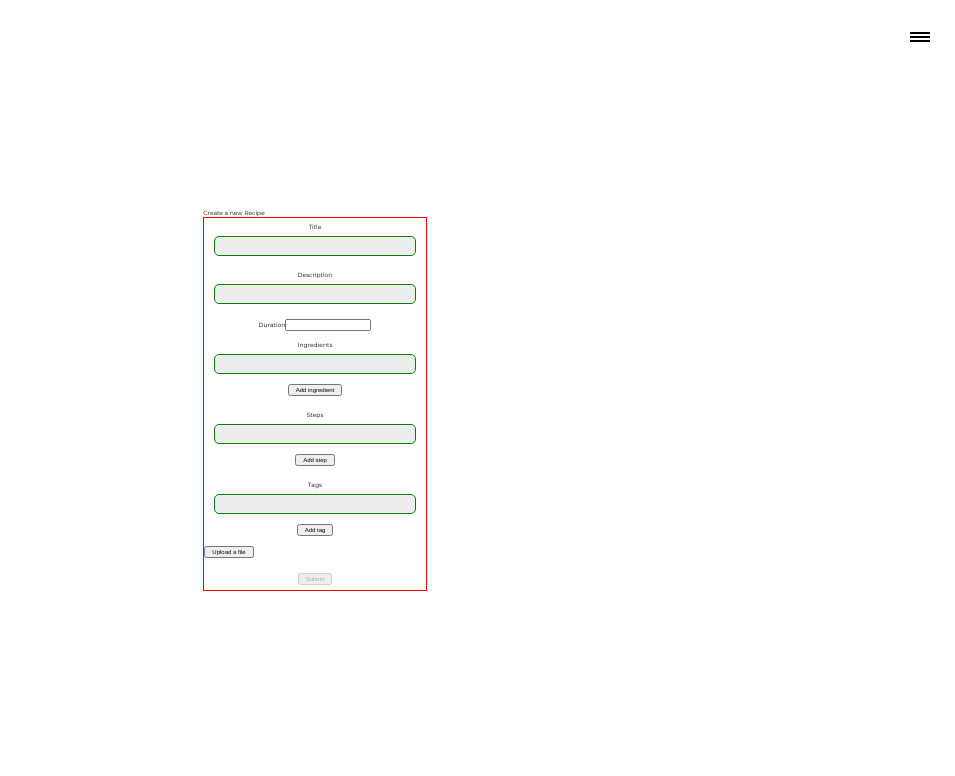
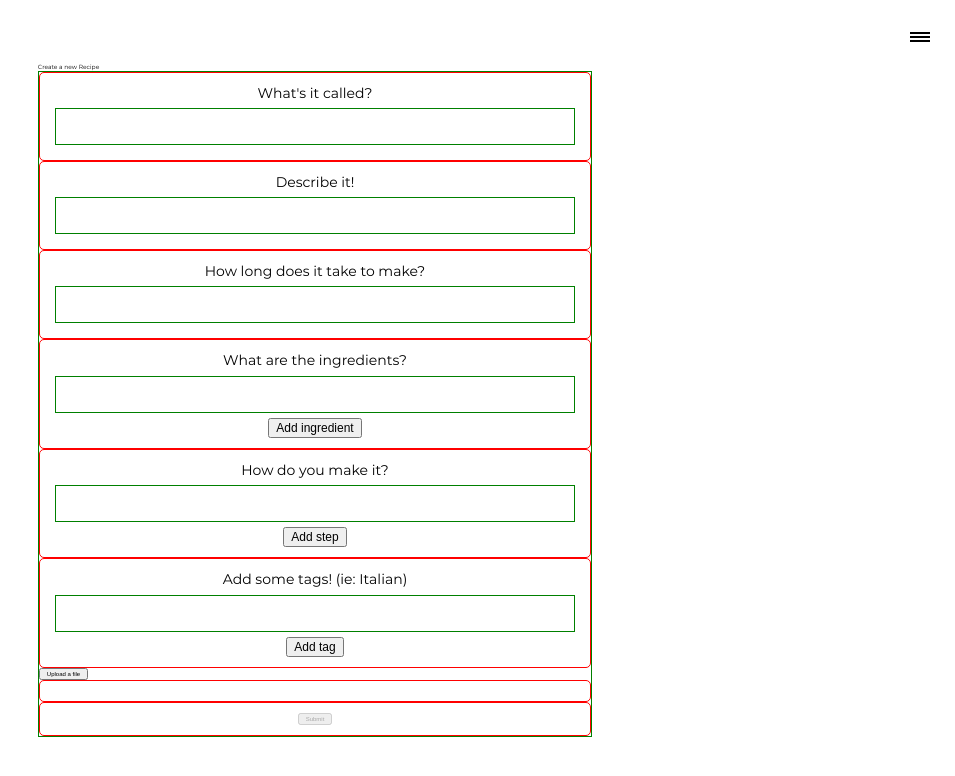
Before and after one commit to ronnoc5991/eatstagram-rework, a React app: page /create in a window 1280 px wide. Shown: the top 776 px of the page, without its empty margins (325-1280 px from the left). Built offline with nearby package versions, Linux system fonts and the light colour scheme.

Commit message:
Start reworking form

```diff
--- a/src/components/App.styles.tsx
+++ b/src/components/App.styles.tsx
@@ -6,4 +6,5 @@ export const StyledMainContent = styled.main`
   min-height: 100vh;
   width: 100%;
   box-sizing: border-box;
+  overflow-x: hidden;
 `;
--- a/src/components/atoms/Input/Input.styles.tsx
+++ b/src/components/atoms/Input/Input.styles.tsx
@@ -6,25 +6,46 @@ export const InputLabel = styled.label`
   justify-content: center;
   align-items: center;
   border-radius: var(--default-border-radius);
-  padding: 0.5rem;
+  padding: 1rem;
   width: 100%;
   cursor: pointer;
+  border: 1px solid red;
 `;
 
 type InputProps = {
   hidden: boolean;
-}
+};
 
 export const StyledInput = styled.input<InputProps>`
-  &[type='text'] {
+  &[type='text'],
+  &[type='number'] {
     all: unset;
     border: 1px solid green;
     margin: 0.5rem;
-    padding: 0.5rem;
+    padding: 1rem;
     width: 100%;
+    font-size: 1.2rem;
     box-sizing: border-box;
-    background-color: rgb(237, 237, 237);
-    border-radius: var(--default-border-radius);
     display: ${(props) => (props.hidden ? 'none' : 'inline-block')};
   }
 `;
+
+export const SubmitButton = styled.input`
+  font-size: 1.2rem;
+`;
+
+export const List = styled.ul`
+  width: 100%;
+`;
+
+type ListItemProps = {
+  isOrdered: boolean;
+};
+
+export const ListItem = styled.li<ListItemProps>`
+  list-style-type: ${(props) => (props.isOrdered ? 'upper-roman' : 'circle')};
+
+  &::marker {
+    font-size: 1.5rem;
+  }
+`;
--- a/src/components/atoms/Input/Input.tsx
+++ b/src/components/atoms/Input/Input.tsx
@@ -1,5 +1,7 @@
-import type { ChangeEvent, ForwardedRef } from 'react';
-import { InputLabel, StyledInput } from './Input.styles';
+/* eslint-disable react/no-array-index-key */
+import { ChangeEvent, ForwardedRef, useRef } from 'react';
+import { InputLabel, StyledInput, SubmitButton, List, ListItem } from './Input.styles';
+import Paragraph from '../Paragraph/Paragraph';
 
 type InputType = 'text' | 'number' | 'button' | 'file';
 
@@ -11,6 +13,7 @@ export type InputProps = {
   label?: string;
   disabled?: boolean;
   hasSubmitButton?: boolean;
+  list?: { listItems: Array<string>; isOrdered: boolean };
   accept?: string;
   hidden?: boolean;
   forwardRef?: ForwardedRef<HTMLInputElement>;
@@ -18,10 +21,6 @@ export type InputProps = {
   onSubmit?: () => void;
   onChange?: (event: ChangeEvent<HTMLInputElement>) => void;
 };
-
-// TODO: When the user hits the submit button for the array types,
-// focus should be auto returned to the input element that they
-// are currently working on instead of having to refocus everytime
 
 export default function Input({
   type,
@@ -31,6 +30,7 @@ export default function Input({
   label,
   disabled,
   hasSubmitButton,
+  list,
   accept,
   forwardRef,
   hidden = false,
@@ -38,9 +38,27 @@ export default function Input({
   onSubmit,
   onChange,
 }: InputProps): JSX.Element {
+  const inputRef = useRef(document.createElement('input'));
+
+  const handleSubmit = () => {
+    if (inputRef && inputRef.current) inputRef.current.focus();
+    if (onSubmit) onSubmit();
+  };
+
   return (
     <InputLabel htmlFor={name}>
-      {label}
+      <Paragraph size="small">{label}</Paragraph>
+      {list && (
+        <List>
+          {list.listItems.map((listItem, index) => {
+            return (
+              <ListItem isOrdered={list.isOrdered} key={index}>
+                <Paragraph size="xsmall">{listItem}</Paragraph>
+              </ListItem>
+            );
+          })}
+        </List>
+      )}
       <StyledInput
         type={type}
         id={name}
@@ -51,10 +69,12 @@ export default function Input({
         onClick={onClick}
         onChange={onChange}
         accept={accept}
-        ref={forwardRef}
+        ref={forwardRef || inputRef}
         hidden={hidden}
       />
-      {hasSubmitButton && <Input type="button" onClick={onSubmit} value={`Add ${name}`} />}
+      {hasSubmitButton && (
+        <SubmitButton type="button" onClick={handleSubmit} value={`Add ${name}`} />
+      )}
     </InputLabel>
   );
 }
--- a/src/components/atoms/Paragraph/Paragraph.styles.tsx
+++ b/src/components/atoms/Paragraph/Paragraph.styles.tsx
@@ -12,6 +12,7 @@ export type ParagraphWeight = keyof typeof weightConfig;
 
 // casting the object as `CSSObject` for correctness and auto-completion
 const sizeConfig = {
+  xsmall: { fontSize: 12, lineHeight: 16 / 12 } as CSSObject,
   small: { fontSize: 14, lineHeight: 20 / 14 } as CSSObject,
   medium: { fontSize: 18, lineHeight: 22 / 18 } as CSSObject,
 } as const;
--- a/src/components/molecules/Form/Form.styles.tsx
+++ b/src/components/molecules/Form/Form.styles.tsx
@@ -1,5 +1,6 @@
 import styled from 'styled-components';
 
 export const StyledForm = styled.form`
-  border: 1px solid red;
+  border: 1px solid green;
+  min-width: 300px;
 `;
--- a/src/components/molecules/Form/Form.tsx
+++ b/src/components/molecules/Form/Form.tsx
@@ -66,17 +66,13 @@ export default function Form({ recipe, onSubmit }: FormProps): JSX.Element {
     }
   }, [recipe]);
 
-  useEffect(() => {
-    console.log(imageUrl);
-  }, [imageUrl]);
-
   return (
     <StyledForm>
       <Input
         type="text"
         name="title"
         autoComplete="off"
-        label="Title"
+        label="What's it called?"
         value={title}
         onChange={(event: ChangeEvent<HTMLInputElement>) => setTitle(event.currentTarget.value)}
       />
@@ -84,7 +80,7 @@ export default function Form({ recipe, onSubmit }: FormProps): JSX.Element {
         type="text"
         name="description"
         autoComplete="off"
-        label="Description"
+        label="Describe it!"
         value={description}
         onChange={(event: ChangeEvent<HTMLInputElement>) =>
           setDescription(event.currentTarget.value)
@@ -94,7 +90,7 @@ export default function Form({ recipe, onSubmit }: FormProps): JSX.Element {
         type="number"
         name="duration"
         autoComplete="off"
-        label="Duration"
+        label="How long does it take to make?"
         onChange={(event: ChangeEvent<HTMLInputElement>) =>
           setDuration(parseInt(event.currentTarget.value, 10))
         }
@@ -103,12 +99,15 @@ export default function Form({ recipe, onSubmit }: FormProps): JSX.Element {
         type="text"
         name="ingredient"
         autoComplete="off"
-        label="Ingredients"
+        label="What are the ingredients?"
         value={currentIngredient}
+        list={{ listItems: ingredients, isOrdered: false }}
         hasSubmitButton
         onSubmit={() => {
+          if (currentIngredient) {
             setIngredients([...ingredients, currentIngredient]);
             setCurrentIngredient('');
+          }
         }}
         onChange={(event: ChangeEvent<HTMLInputElement>) =>
           setCurrentIngredient(event.currentTarget.value)
@@ -118,12 +117,15 @@ export default function Form({ recipe, onSubmit }: FormProps): JSX.Element {
         type="text"
         name="step"
         autoComplete="off"
-        label="Steps"
+        label="How do you make it?"
         value={currentStep}
+        list={{ listItems: steps, isOrdered: true }}
         hasSubmitButton
         onSubmit={() => {
+          if (currentStep) {
             setSteps([...steps, currentStep]);
             setCurrentStep('');
+          }
         }}
         onChange={(event: ChangeEvent<HTMLInputElement>) =>
           setCurrentStep(event.currentTarget.value)
@@ -133,12 +135,15 @@ export default function Form({ recipe, onSubmit }: FormProps): JSX.Element {
         type="text"
         name="tag"
         autoComplete="off"
-        label="Tags"
+        label="Add some tags! (ie: Italian)"
         value={currentTag}
+        list={{ listItems: tags, isOrdered: false }}
         hasSubmitButton
         onSubmit={() => {
+          if (currentTag) {
             setTags([...tags, currentTag]);
             setCurrentTag('');
+          }
         }}
         onChange={(event: ChangeEvent<HTMLInputElement>) =>
           setCurrentTag(event.currentTarget.value)
--- a/src/components/organisms/RecipeCard/RecipeCard.styles.tsx
+++ b/src/components/organisms/RecipeCard/RecipeCard.styles.tsx
@@ -4,15 +4,16 @@ import { Link } from 'react-router-dom';
 export const StyledRecipeCard = styled(Link)`
   all: unset;
   color: #000;
-  display: block;
   display: flex;
   flex-wrap: wrap;
+  justify-content: center;
+  align-items: center;
   padding: 1rem;
   margin: 5rem 1rem;
-  border: 1px solid black;
   border-radius: 1rem;
   box-sizing: border-box;
   max-width: 30rem;
+  border: 1px solid black;
 `;
 
 export const ImageContainer = styled.div`
--- /dev/null
+++ b/src/components/pages/RecipeViewer/RecipeViewer.tsx
@@ -0,0 +1,95 @@
+/* eslint-disable react/no-array-index-key */
+import { useEffect, useState } from 'react';
+import { Link } from 'react-router-dom';
+import {
+  StyledRecipeViewer,
+  ParagraphContainer,
+  TitleContainer,
+  ImageContainer,
+  IngredientsContainer,
+  IngredientsList,
+  IngredientListItem,
+  StepsList,
+  StepListItem,
+} from './RecipeViewer.styles';
+import { getAndSetRecipe } from '../../../utils/firebaseFunctions';
+import type { Recipe } from '../../../types/Recipe';
+import Heading from '../../atoms/Heading';
+import Paragraph from '../../atoms/Paragraph';
+
+type RecipeProps = {
+  match: { params: { id: string } };
+};
+
+export default function RecipeViewer({ match }: RecipeProps): JSX.Element {
+  const [recipe, setRecipe] = useState<Recipe | null>(null);
+
+  useEffect(() => {
+    getAndSetRecipe(match.params.id, setRecipe);
+  }, []);
+
+  return (
+    <StyledRecipeViewer>
+      {recipe && (
+        <>
+          {recipe.imageUrl && (
+            <ImageContainer>
+              <img src={recipe?.imageUrl} alt={recipe?.title} />
+            </ImageContainer>
+          )}
+          {recipe.title && (
+            <TitleContainer>
+              <Heading type="h2">{recipe.title}</Heading>
+            </TitleContainer>
+          )}
+          {recipe.duration && (
+            <ParagraphContainer>
+              <Paragraph size="small">{recipe.duration} minutes</Paragraph>
+            </ParagraphContainer>
+          )}
+          {recipe.description && (
+            <ParagraphContainer>
+              <Paragraph>{recipe.description}</Paragraph>
+            </ParagraphContainer>
+          )}
+          {recipe.ingredients && (
+            <IngredientsContainer>
+              <TitleContainer>
+                <Heading type="h3">Ingredients</Heading>
+              </TitleContainer>
+              <IngredientsList>
+                {recipe.ingredients.map((ingredient, index) => {
+                  return (
+                    <IngredientListItem key={`ingredient-${index}`}>
+                      <Paragraph size="small">{ingredient}</Paragraph>
+                    </IngredientListItem>
+                  );
+                })}
+              </IngredientsList>
+            </IngredientsContainer>
+          )}
+          {/* <div>name: {recipe?.name}</div> */}
+          {/* <div>{recipe?.profilePicUrl}</div> */}
+          {recipe.steps && (
+            <>
+              <TitleContainer>
+                <Heading type="h3">Steps</Heading>
+              </TitleContainer>
+              <StepsList>
+                {recipe.steps.map((step, index) => {
+                  return (
+                    <StepListItem key={`step-${index}`}>
+                      <Paragraph>{step}</Paragraph>
+                    </StepListItem>
+                  );
+                })}
+              </StepsList>
+            </>
+          )}
+          {recipe.tags && <div>tags: {recipe?.tags}</div>}
+          {recipe?.id && <Link to={`/update/${recipe.id}`}>Edit Recipe</Link>}
+        </>
+      )}
+    </StyledRecipeViewer>
+  );
+}
--- a/src/components/pages/Routes.tsx
+++ b/src/components/pages/Routes.tsx
@@ -3,7 +3,7 @@ import Home from './Home';
 import Create from './Create';
 import Update from './Update';
 import Recipes from './Recipes';
-import RecipeViewer from './RecipeViewer';
+import RecipeViewer from './RecipeViewer/RecipeViewer';
 
 export default function Routes(): JSX.Element {
   return (
```
Also changed, not shown: src/components/organisms/RecipeCard/RecipeCard.tsx (+6 -1 lines), src/components/pages/RecipeViewer.tsx (deleted, +0 -24 lines), src/components/pages/RecipeViewer/RecipeViewer.styles.tsx (added, +91 -0 lines). Lines whose indentation alone changed are shown as unchanged.
